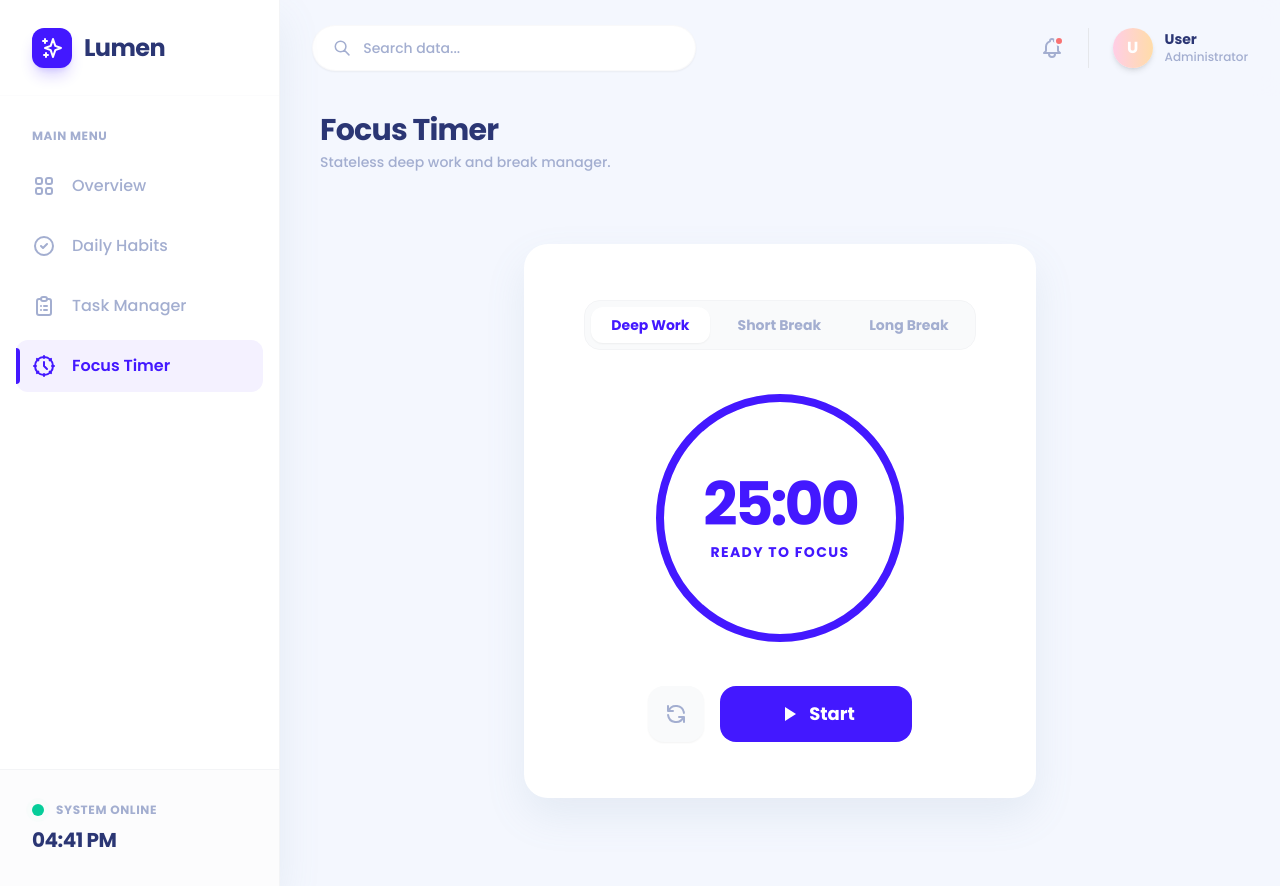
After one commit to imSaDy/Personal-Dashboard, a Flask app: page /timer in a window 1280 px wide. The commit adds this page. Run offline with Flask 3, Linux system fonts and the light colour scheme; some libraries are stand-ins or nearby versions.

Commit message:
add page timer

```diff
--- a/app.py
+++ b/app.py
@@ -18,6 +18,11 @@ def habits_page():
 @app.route('/tasks')
 def tasks_page():
     return render_template('tasks.html')
+
+# NEW: The missing Timer Route!
+@app.route('/timer')
+def timer_page():
+    return render_template('timer.html')
 
 # --- DASHBOARD METRICS & ANALYTICS ---
 @app.route('/api/metrics', methods=['GET'])
@@ -64,7 +69,6 @@ def handle_habits():
         return jsonify({"status": "success"})
     return jsonify(database.get_today_habits())
 
-# NEW: Route to fetch the 7-day consistency report
 @app.route('/api/habits/report', methods=['GET'])
 def get_habit_report():
     data = database.get_routine_report()
@@ -86,7 +90,6 @@ def update_habit(habit_id):
 def delete_habit_route(habit_id):
     database.delete_habit(habit_id)
     return jsonify({"status": "success"})
-
 
 # --- TASK API ROUTES ---
 @app.route('/api/tasks', methods=['GET', 'POST'])
--- /dev/null
+++ b/static/timer.js
@@ -0,0 +1,228 @@
+/* ==========================================================================
+   LUMEN - STATELESS FOCUS TIMER (timer.js)
+   ========================================================================== */
+
+let currentMode = 'work';
+let totalSeconds = 25 * 60;
+let remainingSeconds = 25 * 60;
+let timerInterval = null;
+let isRunning = false;
+
+// The circumference of our SVG circle (2 * Math.PI * 120 radius)
+const circleCircumference = 753.98;
+
+function updateDisplay() {
+    const minutes = Math.floor(remainingSeconds / 60);
+    const seconds = remainingSeconds % 60;
+
+    // Update Text
+    document.getElementById('timer-display').innerText =
+        `${minutes.toString().padStart(2, '0')}:${seconds.toString().padStart(2, '0')}`;
+
+    // Update Document Title so user can see it in the browser tab
+    document.title = `${minutes.toString().padStart(2, '0')}:${seconds.toString().padStart(2, '0')} - Lumen Timer`;
+
+    // Update Ring Animation
+    const percentage = remainingSeconds / totalSeconds;
+    const offset = circleCircumference - (percentage * circleCircumference);
+    document.getElementById('timer-ring').style.strokeDashoffset = offset;
+}
+
+function setTimerMode(mode, minutes) {
+    if (isRunning) return; // Prevent changing modes while running
+
+    currentMode = mode;
+    totalSeconds = minutes * 60;
+    remainingSeconds = totalSeconds;
+
+    // UI Updates for the Pill Buttons
+    ['work', 'short', 'long'].forEach(m => {
+        const btn = document.getElementById(`btn-mode-${m}`);
+        if (m === mode) {
+            btn.className = "px-5 py-2 rounded-xl text-sm font-bold transition-all bg-white shadow-sm text-brand pointer-events-none";
+        } else {
+            btn.className = "px-5 py-2 rounded-xl text-sm font-bold transition-all text-textMuted hover:text-textMain cursor-pointer";
+        }
+    });
+
+    // Elements to recolor
+    const ring = document.getElementById('timer-ring');
+    const statusText = document.getElementById('timer-status');
+    const toggleBtn = document.getElementById('btn-toggle');
+    const timeDisplay = document.getElementById('timer-display');
+
+    // First, strip away ALL possible color classes so we have a blank slate
+    ring.classList.remove('text-brand', 'text-accent-mint', 'text-[#FF9F1C]');
+    statusText.classList.remove('text-brand', 'text-accent-mint', 'text-[#FF9F1C]');
+    toggleBtn.classList.remove('bg-brand', 'hover:bg-brand/90', 'bg-accent-mint', 'hover:bg-accent-mint/90', 'bg-[#FF9F1C]', 'hover:bg-[#FF9F1C]/90');
+
+    // Strip away the default dark text and hover effects from the time display
+    timeDisplay.classList.remove('text-textMain', 'hover:text-brand', 'text-brand', 'text-accent-mint', 'text-[#FF9F1C]');
+
+    // Ensure the text fades smoothly at the same speed as the SVG ring (1 second)
+    timeDisplay.classList.add('transition-colors', 'duration-1000');
+
+    // Apply the exact colors based on the mode
+    if (mode === 'work') {
+        ring.classList.add('text-brand');
+        statusText.classList.add('text-brand');
+        timeDisplay.classList.add('text-brand');
+        toggleBtn.classList.add('bg-brand', 'hover:bg-brand/90');
+        statusText.innerText = "Ready to Focus";
+    } else if (mode === 'short') {
+        ring.classList.add('text-accent-mint');
+        statusText.classList.add('text-accent-mint');
+        timeDisplay.classList.add('text-accent-mint');
+        toggleBtn.classList.add('bg-accent-mint', 'hover:bg-accent-mint/90');
+        statusText.innerText = "Quick Breather";
+    } else if (mode === 'long') {
+        ring.classList.add('text-[#FF9F1C]');
+        statusText.classList.add('text-[#FF9F1C]');
+        timeDisplay.classList.add('text-[#FF9F1C]');
+        toggleBtn.classList.add('bg-[#FF9F1C]', 'hover:bg-[#FF9F1C]/90');
+        statusText.innerText = "Extended Break";
+    }
+
+    updateDisplay();
+}
+
+function toggleTimer() {
+    if (isRunning) {
+        pauseTimer();
+    } else {
+        startTimer();
+    }
+}
+
+function startTimer() {
+    isRunning = true;
+    document.getElementById('icon-play').classList.add('hidden');
+    document.getElementById('icon-pause').classList.remove('hidden');
+    document.getElementById('text-toggle').innerText = "Pause";
+
+    document.getElementById('timer-status').innerText = currentMode === 'work' ? "Focusing..." : "Recharging...";
+
+    timerInterval = setInterval(() => {
+        remainingSeconds--;
+        updateDisplay();
+
+        if (remainingSeconds <= 0) {
+            clearInterval(timerInterval);
+            isRunning = false;
+            document.getElementById('timer-status').innerText = "Session Complete!";
+            document.getElementById('icon-pause').classList.add('hidden');
+            document.getElementById('icon-play').classList.remove('hidden');
+            document.getElementById('text-toggle').innerText = "Done";
+
+            // Play a gentle notification sound (optional)
+            let audio = new Audio('https://actions.google.com/sounds/v1/alarms/beep_short.ogg');
+            audio.play().catch(e => console.log("Audio play blocked by browser."));
+        }
+    }, 1000);
+}
+
+function pauseTimer() {
+    isRunning = false;
+    clearInterval(timerInterval);
+    document.getElementById('icon-pause').classList.add('hidden');
+    document.getElementById('icon-play').classList.remove('hidden');
+    document.getElementById('text-toggle').innerText = "Resume";
+    document.getElementById('timer-status').innerText = "Timer Paused";
+}
+
+function resetTimer() {
+    isRunning = false;
+    clearInterval(timerInterval);
+
+    remainingSeconds = totalSeconds;
+
+    document.getElementById('icon-pause').classList.add('hidden');
+    document.getElementById('icon-play').classList.remove('hidden');
+    document.getElementById('text-toggle').innerText = "Start";
+
+    if (currentMode === 'work') document.getElementById('timer-status').innerText = "Ready to Focus";
+    else if (currentMode === 'short') document.getElementById('timer-status').innerText = "Quick Breather";
+    else document.getElementById('timer-status').innerText = "Extended Break";
+
+    updateDisplay();
+}
+
+/* ==========================================================================
+   CUSTOM TIME MODAL LOGIC
+   ========================================================================== */
+
+function openCustomTimeModal() {
+    const backdrop = document.getElementById('custom-time-modal-backdrop');
+    const card = document.getElementById('custom-time-modal-card');
+    const input = document.getElementById('custom-minutes-input');
+
+    input.value = Math.ceil(remainingSeconds / 60);
+
+    backdrop.classList.remove('hidden');
+    setTimeout(() => {
+        backdrop.classList.remove('opacity-0');
+        card.classList.remove('scale-95');
+        card.classList.add('scale-100');
+        input.focus();
+    }, 10);
+}
+
+function closeCustomTimeModal() {
+    const backdrop = document.getElementById('custom-time-modal-backdrop');
+    const card = document.getElementById('custom-time-modal-card');
+    const input = document.getElementById('custom-minutes-input');
+
+    backdrop.classList.add('opacity-0');
+    card.classList.remove('scale-100');
+    card.classList.add('scale-95');
+
+    setTimeout(() => {
+        backdrop.classList.add('hidden');
+        input.blur();
+    }, 300);
+}
+
+function applyCustomTime() {
+    const input = document.getElementById('custom-minutes-input');
+    const customMinutes = parseInt(input.value, 10);
+
+    if (isNaN(customMinutes) || customMinutes <= 0 || customMinutes > 999) {
+        input.parentElement.style.transform = 'translateX(5px)';
+        setTimeout(() => input.parentElement.style.transform = 'translateX(-5px)', 100);
+        setTimeout(() => input.parentElement.style.transform = 'translateX(0)', 200);
+        input.focus();
+        return;
+    }
+
+    if (isRunning) pauseTimer();
+
+    totalSeconds = customMinutes * 60;
+    remainingSeconds = totalSeconds;
+
+    ['work', 'short', 'long'].forEach(m => {
+        document.getElementById(`btn-mode-${m}`).className = "px-5 py-2 rounded-xl text-sm font-bold transition-all text-textMuted hover:text-textMain cursor-pointer";
+    });
+
+    document.getElementById('timer-status').innerText = "Custom Timer Ready";
+
+    updateDisplay();
+    closeCustomTimeModal();
+}
+
+// Initialize display on load and force the initial color state
+document.addEventListener('DOMContentLoaded', () => {
+    // Force the first load to be styled as Brand Purple
+    const timeDisplay = document.getElementById('timer-display');
+    timeDisplay.classList.remove('text-textMain', 'hover:text-brand');
+    timeDisplay.classList.add('text-brand', 'transition-colors', 'duration-1000');
+
+    // Apply the exact same smooth fade transition to the status text
+    const statusText = document.getElementById('timer-status');
+    statusText.classList.add('transition-colors', 'duration-1000');
+
+    // NEW: Apply the smooth fade transition to the start button
+    const toggleBtn = document.getElementById('btn-toggle');
+    toggleBtn.classList.add('duration-1000');
+
+    updateDisplay();
+});
--- a/templates/base.html
+++ b/templates/base.html
@@ -117,6 +117,21 @@
                             <span class="hidden lg:block">Task Manager</span>
                         </a>
                     </li>
+                    <li>
+                        <a href="/timer" class="flex items-center gap-4 px-4 py-3.5 rounded-xl transition-all duration-200 group relative
+                            {{ 'bg-brand-light text-brand font-semibold' if request.path == '/timer' else 'text-textMuted hover:bg-gray-50 hover:text-textMain font-medium' }}">
+
+                            {% if request.path == '/timer' %}
+                                <div class="absolute left-0 top-2 bottom-2 w-1 bg-brand rounded-r-full"></div>
+                            {% endif %}
+
+                            <svg class="w-6 h-6 transition-colors {{ 'text-brand' if request.path == '/timer' else 'text-textMuted group-hover:text-brand' }}" fill="none" stroke="currentColor" viewBox="0 0 24 24" stroke-width="2">
+                                <path stroke-linecap="round" stroke-linejoin="round" d="M12 8v4l3 3m6-3a9 9 0 11-18 0 9 9 0 0118 0z" />
+                                <path stroke-linecap="round" stroke-linejoin="round" d="M12 2v2m0 16v2M4.93 4.93l1.41 1.41m11.32 11.32l1.41 1.41M2 12h2m16 0h2M4.93 19.07l1.41-1.41m11.32-11.32l1.41-1.41" />
+                            </svg>
+                            <span class="hidden lg:block">Focus Timer</span>
+                        </a>
+                    </li>
                 </ul>
             </div>
 
--- /dev/null
+++ b/templates/timer.html
@@ -0,0 +1,90 @@
+{% extends "base.html" %}
+
+{% block content %}
+<div class="flex flex-col md:flex-row md:items-center justify-between mb-8 animate-slide-up" style="animation-delay: 0.1s;">
+    <div>
+        <h2 class="text-3xl font-bold text-textMain tracking-tight">Focus Timer</h2>
+        <p class="text-textMuted mt-1 text-sm font-medium">Stateless deep work and break manager.</p>
+    </div>
+</div>
+
+<div class="flex justify-center items-center py-10 animate-slide-up" style="animation-delay: 0.2s;">
+    <div class="pastel-card p-10 md:p-14 w-full max-w-lg flex flex-col items-center relative overflow-hidden">
+
+        <div class="flex items-center gap-2 bg-gray-50 p-1.5 rounded-2xl mb-10 border border-gray-100 z-10">
+            <button id="btn-mode-work" onclick="setTimerMode('work', 25)" class="px-5 py-2 rounded-xl text-sm font-bold transition-all bg-white shadow-sm text-brand pointer-events-none">Deep Work</button>
+            <button id="btn-mode-short" onclick="setTimerMode('short', 5)" class="px-5 py-2 rounded-xl text-sm font-bold transition-all text-textMuted hover:text-textMain">Short Break</button>
+            <button id="btn-mode-long" onclick="setTimerMode('long', 15)" class="px-5 py-2 rounded-xl text-sm font-bold transition-all text-textMuted hover:text-textMain">Long Break</button>
+        </div>
+
+        <div class="relative w-64 h-64 flex items-center justify-center mb-10 z-10">
+            <svg class="absolute inset-0 w-full h-full transform -rotate-90">
+                <circle cx="128" cy="128" r="120" stroke="currentColor" stroke-width="8" fill="transparent" class="text-gray-100" />
+                <circle id="timer-ring" cx="128" cy="128" r="120" stroke="currentColor" stroke-width="8" fill="transparent"
+                        class="text-brand transition-all duration-1000 ease-linear"
+                        stroke-dasharray="753.98" stroke-dashoffset="0" stroke-linecap="round" />
+            </svg>
+
+            <div class="text-center relative group">
+                <h1 id="timer-display" onclick="openCustomTimeModal()" class="text-6xl font-black text-textMain tracking-tighter tabular-nums cursor-pointer hover:text-brand transition-colors relative z-10" title="Click to adjust time">25:00</h1>
+
+                <div class="absolute -right-6 top-2 opacity-0 group-hover:opacity-100 transition-opacity pointer-events-none text-textMuted">
+                    <svg class="w-5 h-5" fill="none" stroke="currentColor" viewBox="0 0 24 24"><path stroke-linecap="round" stroke-linejoin="round" stroke-width="2" d="M15.232 5.232l3.536 3.536m-2.036-5.036a2.5 2.5 0 113.536 3.536L6.5 21.036H3v-3.572L16.732 3.732z"></path></svg>
+                </div>
+
+                <p id="timer-status" class="text-sm font-bold text-brand uppercase tracking-widest mt-2">Ready to Focus</p>
+            </div>
+        </div>
+
+        <div class="flex items-center gap-4 z-10 w-full justify-center">
+            <button onclick="resetTimer()" class="w-14 h-14 flex items-center justify-center rounded-2xl bg-gray-50 text-textMuted hover:text-textMain hover:bg-gray-100 transition-colors shadow-sm outline-none" title="Reset Timer">
+                <svg class="w-6 h-6" fill="none" stroke="currentColor" viewBox="0 0 24 24"><path stroke-linecap="round" stroke-linejoin="round" stroke-width="2" d="M4 4v5h.582m15.356 2A8.001 8.001 0 004.582 9m0 0H9m11 11v-5h-.581m0 0a8.003 8.003 0 01-15.357-2m15.357 2H15"></path></svg>
+            </button>
+
+            <button id="btn-toggle" onclick="toggleTimer()" class="w-48 h-14 flex items-center justify-center gap-2 rounded-2xl bg-brand text-white font-bold text-lg hover:bg-brand/90 hover:shadow-lg hover:-translate-y-0.5 transition-all outline-none">
+                <svg id="icon-play" class="w-6 h-6" fill="currentColor" viewBox="0 0 24 24"><path d="M8 5v14l11-7z"/></svg>
+                <svg id="icon-pause" class="w-6 h-6 hidden" fill="currentColor" viewBox="0 0 24 24"><path d="M6 19h4V5H6v14zm8-14v14h4V5h-4z"/></svg>
+                <span id="text-toggle">Start</span>
+            </button>
+        </div>
+    </div>
+</div>
+
+<div id="custom-time-modal-backdrop" class="fixed inset-0 z-50 flex items-center justify-center bg-textMain/20 backdrop-blur-sm hidden opacity-0 transition-opacity duration-300">
+    <div id="custom-time-modal-card" class="pastel-card w-full max-w-sm p-8 mx-4 transform scale-95 transition-all duration-300 shadow-2xl border border-white">
+
+        <div class="flex items-center justify-between mb-6">
+            <h3 class="text-xl font-bold text-textMain flex items-center gap-2">
+                <span class="w-2 h-6 rounded-full bg-brand"></span>
+                Adjust Timer
+            </h3>
+            <button onclick="closeCustomTimeModal()" class="text-textMuted hover:text-accent-pink transition-colors p-2 rounded-lg hover:bg-red-50">
+                <svg class="w-5 h-5" fill="none" stroke="currentColor" viewBox="0 0 24 24"><path stroke-linecap="round" stroke-linejoin="round" stroke-width="2" d="M6 18L18 6M6 6l12 12"></path></svg>
+            </button>
+        </div>
+
+        <p class="text-sm font-medium text-textMuted mb-6">Enter a custom duration for your current session.</p>
+
+        <div class="space-y-6">
+            <div class="input-group">
+                <input type="number" id="custom-minutes-input" class="input-pastel" placeholder=" " min="1" max="180" onkeypress="if(event.key === 'Enter') applyCustomTime()">
+                <label class="label-floating">Minutes (e.g. 45)</label>
+            </div>
+
+            <div class="flex items-center justify-end gap-3 pt-2">
+                <button onclick="closeCustomTimeModal()" class="px-5 py-3 rounded-xl font-bold text-sm text-textMuted hover:bg-gray-50 hover:text-textMain transition-colors">
+                    Cancel
+                </button>
+                <button onclick="applyCustomTime()" class="btn-primary px-6 py-3 shadow-sm hover:shadow-md flex items-center gap-2">
+                    <svg class="w-4 h-4" fill="none" stroke="currentColor" viewBox="0 0 24 24"><path stroke-linecap="round" stroke-linejoin="round" stroke-width="3" d="M5 13l4 4L19 7"></path></svg>
+                    Set Time
+                </button>
+            </div>
+        </div>
+    </div>
+</div>
+{% endblock %}
+
+{% block scripts %}
+<script src="{{ url_for('static', filename='timer.js') }}"></script>
+{% endblock %}
```
Also changed, not shown: static/history.js (+13 -12 lines), database.db, 1 other file.
